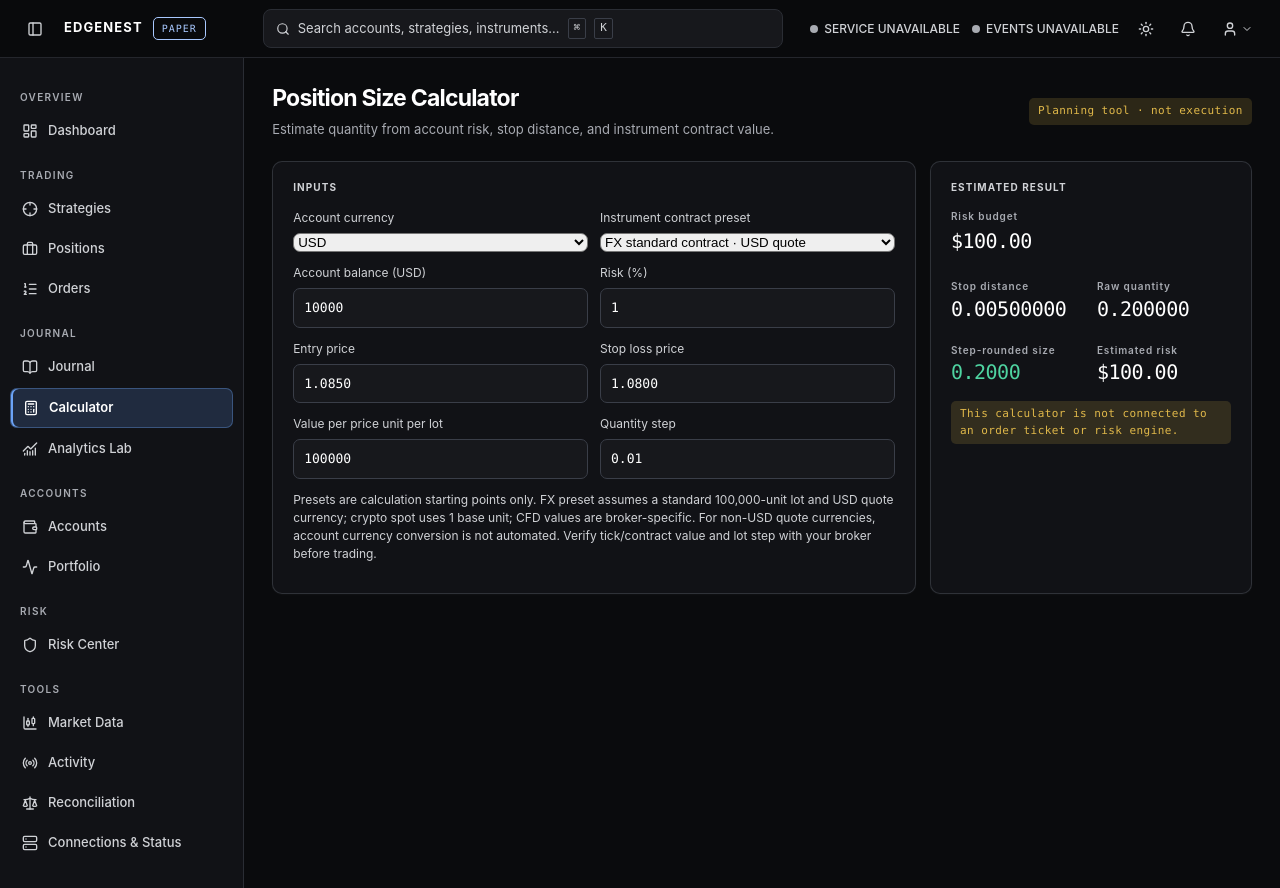
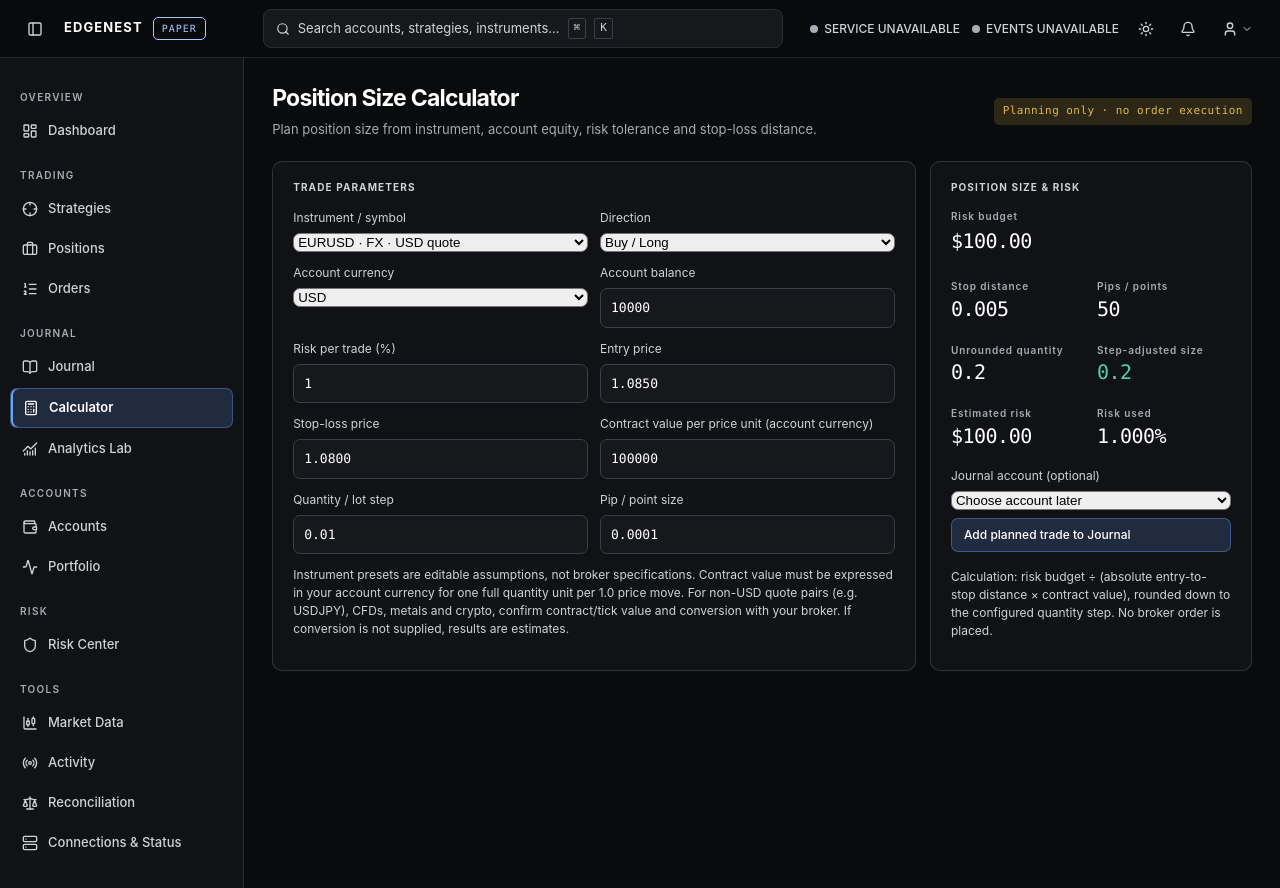
Before and after one commit to apostleoffinance/event-driven-trading-rs, a Next.js app in the folder frontend/: page /calculator in a window 1280 px wide. Built offline with nearby package versions, Linux system fonts and the light colour scheme; no server answers.

Commit message:
feat(calculator): add instrument sizing and journal handoff

```diff
--- a/frontend/src/app/calculator/page.tsx
+++ b/frontend/src/app/calculator/page.tsx
@@ -1,78 +1,113 @@
 "use client";
 
+import Link from "next/link";
 import { useMemo, useState } from "react";
+import { useQuery } from "@tanstack/react-query";
+import { journalApi } from "@/lib/api/journal";
+import { hasSession } from "@/lib/auth/session";
+
+const symbols = [
+  { symbol: "EURUSD", kind: "FX · USD quote", contract: "100000", step: "0.01", pip: "0.0001" },
+  { symbol: "GBPUSD", kind: "FX · USD quote", contract: "100000", step: "0.01", pip: "0.0001" },
+  { symbol: "AUDUSD", kind: "FX · USD quote", contract: "100000", step: "0.01", pip: "0.0001" },
+  { symbol: "NZDUSD", kind: "FX · USD quote", contract: "100000", step: "0.01", pip: "0.0001" },
+  { symbol: "USDJPY", kind: "FX · JPY quote", contract: "100000", step: "0.01", pip: "0.01" },
+  { symbol: "USDCHF", kind: "FX · CHF quote", contract: "100000", step: "0.01", pip: "0.0001" },
+  { symbol: "USDCAD", kind: "FX · CAD quote", contract: "100000", step: "0.01", pip: "0.0001" },
+  { symbol: "XAUUSD", kind: "Gold · broker contract", contract: "100", step: "0.01", pip: "0.01" },
+  { symbol: "BTCUSD", kind: "Crypto · broker contract", contract: "1", step: "0.001", pip: "1" },
+  { symbol: "US100", kind: "Index CFD · broker contract", contract: "1", step: "1", pip: "1" },
+  { symbol: "CUSTOM", kind: "Custom contract", contract: "1", step: "0.01", pip: "0.01" },
+];
 
 function money(value: number, currency: string) {
   return value.toLocaleString("en-US", { style: "currency", currency, maximumFractionDigits: 2 });
 }
 
 export default function CalculatorPage() {
+  const [symbol, setSymbol] = useState("EURUSD");
+  const [direction, setDirection] = useState<"long" | "short">("long");
+  const [currency, setCurrency] = useState("USD");
+  const [accountId, setAccountId] = useState("");
   const [balance, setBalance] = useState("10000");
-  const [currency, setCurrency] = useState("USD");
-  const [instrumentPreset, setInstrumentPreset] = useState("fx_usd_quote");
   const [riskPct, setRiskPct] = useState("1");
   const [entry, setEntry] = useState("1.0850");
   const [stop, setStop] = useState("1.0800");
-  const [valuePerPriceUnit, setValuePerPriceUnit] = useState("100000");
+  const [contractValue, setContractValue] = useState("100000");
   const [step, setStep] = useState("0.01");
+  const [pipSize, setPipSize] = useState("0.0001");
+  const [customContract, setCustomContract] = useState(false);
+  const [auth, setAuth] = useState(false);
+
+  useMemo(() => { if (typeof window !== "undefined") setAuth(hasSession()); return null; }, []);
+  const accounts = useQuery({ queryKey: ["journal", "accounts"], queryFn: journalApi.listAccounts, enabled: auth });
+  const activeSymbol = symbols.find(x => x.symbol === symbol) ?? symbols[0];
+
+  function selectSymbol(value: string) {
+    setSymbol(value);
+    const preset = symbols.find(x => x.symbol === value);
+    if (preset && value !== "CUSTOM") {
+      setContractValue(preset.contract); setStep(preset.step); setPipSize(preset.pip); setCustomContract(false);
+    } else setCustomContract(true);
+    if (value === "USDJPY") { setEntry("155.000"); setStop("154.500"); }
+    else if (value === "XAUUSD") { setEntry("2700.00"); setStop("2695.00"); }
+    else if (value === "BTCUSD") { setEntry("80000"); setStop("79000"); }
+    else if (value === "US100") { setEntry("20000"); setStop("19950"); }
+    else if (value !== "CUSTOM") { setEntry("1.0850"); setStop("1.0800"); }
+  }
 
   const result = useMemo(() => {
-    const b = Number(balance), r = Number(riskPct), e = Number(entry), s = Number(stop);
-    const v = Number(valuePerPriceUnit), qStep = Number(step);
-    if (![b, r, e, s, v, qStep].every(Number.isFinite) || b <= 0 || r <= 0 || r > 100 || e <= 0 || s <= 0 || e === s || v <= 0 || qStep <= 0) return null;
-    const budget = b * r / 100;
-    const distance = Math.abs(e - s);
-    const raw = budget / (distance * v);
-    const quantity = Math.floor((raw + Number.EPSILON) / qStep) * qStep;
-    return { budget, distance, raw, quantity, risk: quantity * distance * v };
-  }, [balance, riskPct, entry, stop, valuePerPriceUnit, step]);
+    const b=Number(balance), r=Number(riskPct), e=Number(entry), s=Number(stop), v=Number(contractValue), qStep=Number(step), pip=Number(pipSize);
+    if (![b,r,e,s,v,qStep,pip].every(Number.isFinite)||b<=0||r<=0||r>100||e<=0||s<=0||e===s||v<=0||qStep<=0||pip<=0) return null;
+    if (direction==="long"&&s>=e || direction==="short"&&s<=e) return null;
+    const budget=b*r/100, distance=Math.abs(e-s), raw=budget/(distance*v);
+    const quantity=Math.floor((raw+Number.EPSILON)/qStep)*qStep;
+    const risk=quantity*distance*v;
+    return {budget,distance,pips:distance/pip,raw,quantity,risk};
+  },[balance,riskPct,entry,stop,contractValue,step,pipSize,direction]);
 
-  function applyPreset(value: string) { setInstrumentPreset(value); if (value === "fx_usd_quote") { setValuePerPriceUnit("100000"); setStep("0.01"); } else if (value === "crypto_spot") { setValuePerPriceUnit("1"); setStep("0.001"); } else if (value === "index_cfd") { setValuePerPriceUnit("1"); setStep("1"); } }
+  const journalHref = result && result.quantity > 0
+    ? `/journal?newTrade=1&symbol=${encodeURIComponent(symbol)}&direction=${direction}&entry=${encodeURIComponent(entry)}&stop=${encodeURIComponent(stop)}&quantity=${encodeURIComponent(String(Number(result.quantity.toFixed(8))))}&risk=${encodeURIComponent(String(Number(result.risk.toFixed(2))))}&account=${encodeURIComponent(accountId)}&currency=${encodeURIComponent(currency)}`
+    : "/journal";
 
-  const fields = [
-    ["Account balance (" + currency + ")", balance, setBalance],
-    ["Risk (%)", riskPct, setRiskPct],
-    ["Entry price", entry, setEntry],
-    ["Stop loss price", stop, setStop],
-    ["Value per price unit per lot", valuePerPriceUnit, setValuePerPriceUnit],
-    ["Quantity step", step, setStep],
-  ] as const;
-
-  return (
-    <div>
-      <header className="page-header">
-        <div><h1>Position Size Calculator</h1><p>Estimate quantity from account risk, stop distance, and instrument contract value.</p></div>
-        <span className="badge warn">Planning tool · not execution</span>
-      </header>
-      <div className="grid grid-dash">
+  return <div>
+    <header className="page-header"><div><h1>Position Size Calculator</h1><p>Plan position size from instrument, account equity, risk tolerance and stop-loss distance.</p></div><span className="badge warn">Planning only · no order execution</span></header>
+    <div className="grid grid-dash calculator-layout">
       <section className="panel">
-          <h2 className="panel-title">INPUTS</h2>
+        <h2 className="panel-title">TRADE PARAMETERS</h2>
         <div className="journal-form-grid">
+          <label className="journal-field"><span>Instrument / symbol</span><select value={symbol} onChange={e=>selectSymbol(e.target.value)}>{symbols.map(x=><option key={x.symbol} value={x.symbol}>{x.symbol} · {x.kind}</option>)}</select></label>
+          <label className="journal-field"><span>Direction</span><select value={direction} onChange={e=>setDirection(e.target.value as "long"|"short")}><option value="long">Buy / Long</option><option value="short">Sell / Short</option></select></label>
           <label className="journal-field"><span>Account currency</span><select value={currency} onChange={e=>setCurrency(e.target.value)}>{["USD","EUR","GBP","NGN","CHF","JPY","USDT"].map(x=><option key={x}>{x}</option>)}</select></label>
-            <label className="journal-field"><span>Instrument contract preset</span><select value={instrumentPreset} onChange={e=>applyPreset(e.target.value)}><option value="fx_usd_quote">FX standard contract · USD quote</option><option value="crypto_spot">Crypto spot · base-unit sizing</option><option value="index_cfd">Index/CFD · 1-unit contract</option><option value="custom">Custom broker contract</option></select></label>
-            {fields.map(([label, value, setter]) => (
-              <label className="journal-field" key={label}>
-                <span>{label}</span>
-                <input type="number" min="0" step="any" value={value} onChange={(e) => setter(e.target.value)} />
-              </label>
-            ))}
+          <label className="journal-field"><span>Account balance</span><input type="number" min="0" step="any" value={balance} onChange={e=>setBalance(e.target.value)}/></label>
+          <label className="journal-field"><span>Risk per trade (%)</span><input type="number" min="0" max="100" step="any" value={riskPct} onChange={e=>setRiskPct(e.target.value)}/></label>
+          <label className="journal-field"><span>Entry price</span><input type="number" min="0" step="any" value={entry} onChange={e=>setEntry(e.target.value)}/></label>
+          <label className="journal-field"><span>Stop-loss price</span><input type="number" min="0" step="any" value={stop} onChange={e=>setStop(e.target.value)}/></label>
+          <label className="journal-field"><span>Contract value per price unit (account currency)</span><input type="number" min="0" step="any" value={contractValue} onChange={e=>setContractValue(e.target.value)} onFocus={()=>setCustomContract(true)}/></label>
+          <label className="journal-field"><span>Quantity / lot step</span><input type="number" min="0" step="any" value={step} onChange={e=>setStep(e.target.value)}/></label>
+          <label className="journal-field"><span>Pip / point size</span><input type="number" min="0" step="any" value={pipSize} onChange={e=>setPipSize(e.target.value)}/></label>
         </div>
-          <p className="muted" style={{ marginTop: 12, fontSize: 12 }}>Presets are calculation starting points only. FX preset assumes a standard 100,000-unit lot and USD quote currency; crypto spot uses 1 base unit; CFD values are broker-specific. For non-USD quote currencies, account currency conversion is not automated. Verify tick/contract value and lot step with your broker before trading.</p>
+        <p className="muted" style={{marginTop:12,fontSize:12}}>Instrument presets are editable assumptions, not broker specifications. Contract value must be expressed in your account currency for one full quantity unit per 1.0 price move. For non-USD quote pairs (e.g. USDJPY), CFDs, metals and crypto, confirm contract/tick value and conversion with your broker. If conversion is not supplied, results are estimates.</p>
       </section>
-        <section className="panel">
-          <h2 className="panel-title">ESTIMATED RESULT</h2>
-          {result ? <>
-            <div className="metric"><span className="metric-label">Risk budget</span><span className="metric-value">{money(result.budget, currency)}</span></div>
+      <section className="panel calculator-result">
+        <h2 className="panel-title">POSITION SIZE & RISK</h2>
+        {result ? result.quantity>0 ? <>
+          <div className="metric"><span className="metric-label">Risk budget</span><span className="metric-value">{money(result.budget,currency)}</span></div>
           <div className="journal-result-grid">
-              <div><span className="metric-label">Stop distance</span><div className="metric-value">{result.distance.toPrecision(6)}</div></div>
-              <div><span className="metric-label">Raw quantity</span><div className="metric-value">{result.raw.toFixed(6)}</div></div>
-              <div><span className="metric-label">Step-rounded size</span><div className="metric-value pos">{result.quantity.toFixed(4)}</div></div>
-              <div><span className="metric-label">Estimated risk</span><div className="metric-value">{money(result.risk, currency)}</div></div>
+            <div><span className="metric-label">Stop distance</span><div className="metric-value">{result.distance.toLocaleString(undefined,{maximumFractionDigits:8})}</div></div>
+            <div><span className="metric-label">Pips / points</span><div className="metric-value">{result.pips.toLocaleString(undefined,{maximumFractionDigits:2})}</div></div>
+            <div><span className="metric-label">Unrounded quantity</span><div className="metric-value">{result.raw.toLocaleString(undefined,{maximumFractionDigits:8})}</div></div>
+            <div><span className="metric-label">Step-adjusted size</span><div className="metric-value pos">{result.quantity.toLocaleString(undefined,{maximumFractionDigits:8})}</div></div>
+            <div><span className="metric-label">Estimated risk</span><div className="metric-value">{money(result.risk,currency)}</div></div>
+            <div><span className="metric-label">Risk used</span><div className="metric-value">{(result.risk/Number(balance)*100).toFixed(3)}%</div></div>
           </div>
-          </> : <p className="muted">Enter valid positive values. Entry and stop must differ; risk must be 0–100%.</p>}
-          <div className="badge warn" style={{ marginTop: 16 }}>This calculator is not connected to an order ticket or risk engine.</div>
+          <div style={{display:"grid",gap:8,marginTop:18}}>
+            <label className="journal-field"><span>Journal account (optional)</span><select value={accountId} onChange={e=>setAccountId(e.target.value)}><option value="">Choose account later</option>{accounts.data?.filter(a=>!a.archived).map(a=><option key={a.id} value={a.id}>{a.name} · {a.currency}</option>)}</select></label>
+            <Link className="btn primary" href={journalHref}>Add planned trade to Journal</Link>
+          </div>
+        </> : <p className="badge warn">Risk budget is smaller than the minimum quantity step. Reduce step size or increase risk budget.</p> : <p className="error">Check inputs: positive values are required, and stop loss must be below entry for Long or above entry for Short.</p>}
+        <p className="muted" style={{marginTop:16,fontSize:12}}>Calculation: risk budget ÷ (absolute entry-to-stop distance × contract value), rounded down to the configured quantity step. No broker order is placed.</p>
       </section>
     </div>
-    </div>
-  );
+  </div>;
 }
```
Lines whose indentation alone changed are shown as unchanged.
